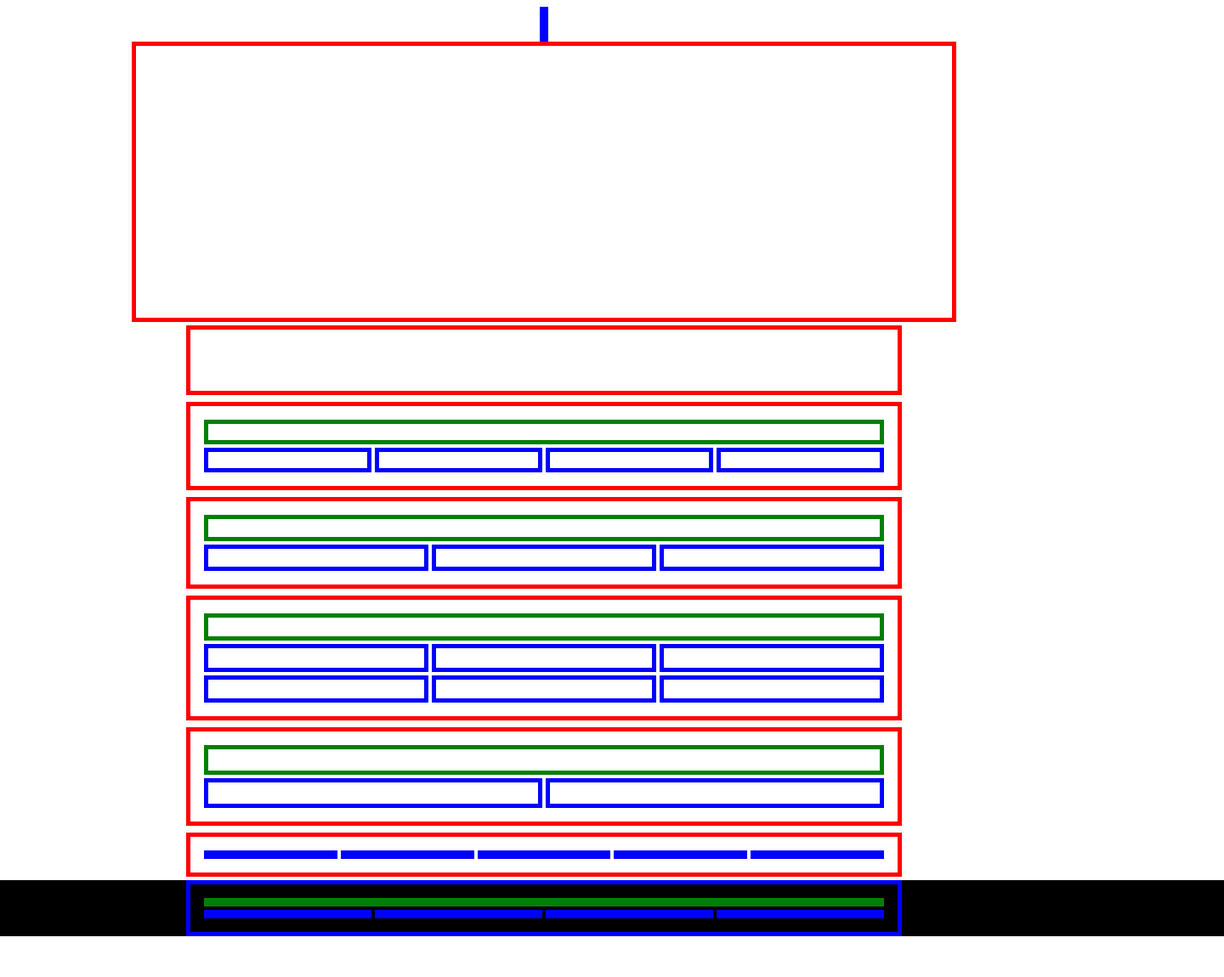
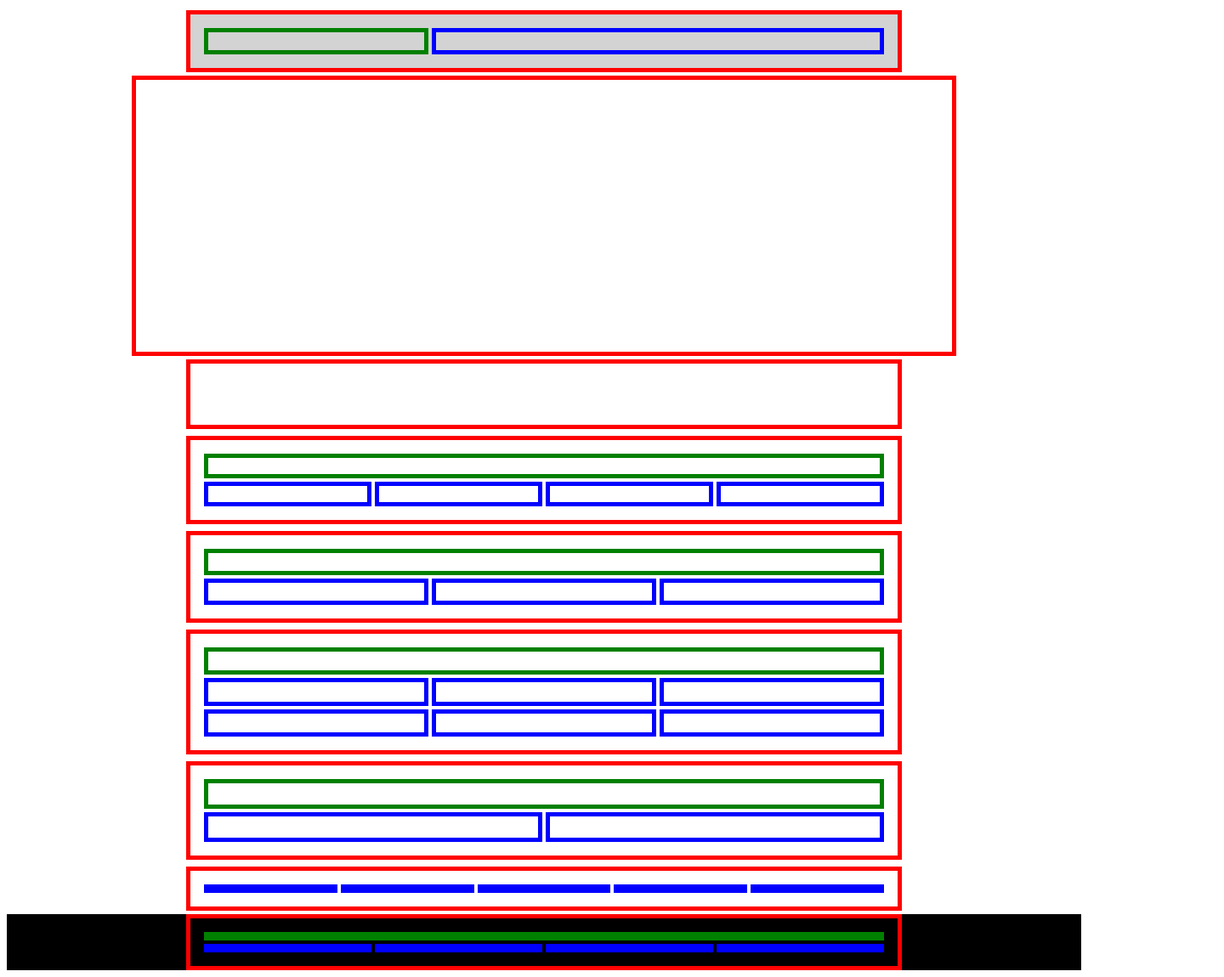
Before and after one commit to anderscederberg11/LAB2BG, a website built with webpack: page index.html in a window 1280 px wide. Shown: the whole page at 85% size, 1440 px wide, since content can reach past the window. Before the commit the page ends 1110 px from the top, so only its background shows below. Built offline with nearby package versions, Linux system fonts and the light colour scheme.

Commit message:
adjusted css header and footer

```diff
--- a/css/style.css
+++ b/css/style.css
@@ -6,6 +6,25 @@
 
 div{
   border: 5px solid blue;
+}
+
+.headerContainer{
+  display:grid;
+  grid-template-columns: repeat(3, 1fr);
+  grid-gap:0.25rem;
+  width:50rem;
+  padding:1rem;
+  margin:0.25rem;
+  border: 5px solid red;
+  background-color: lightgrey;
+}
+
+.headerTitleContainer{
+  border: 5px solid green;
+}
+
+.headerImageContainer{
+  grid-column: 2/4;
 }
 
 .sectionOne{
@@ -66,9 +85,8 @@ div{
 }
 
 footer{
-  width:100rem;
+  width:100%;
   background-color: black;
-
 }
 
 .sectionFooter{
@@ -79,6 +97,7 @@ footer{
   width:50rem;
   padding:1rem;
   margin: 0 auto;
+  border: 5px solid red;
 }
 
 .footerInfo{
```
